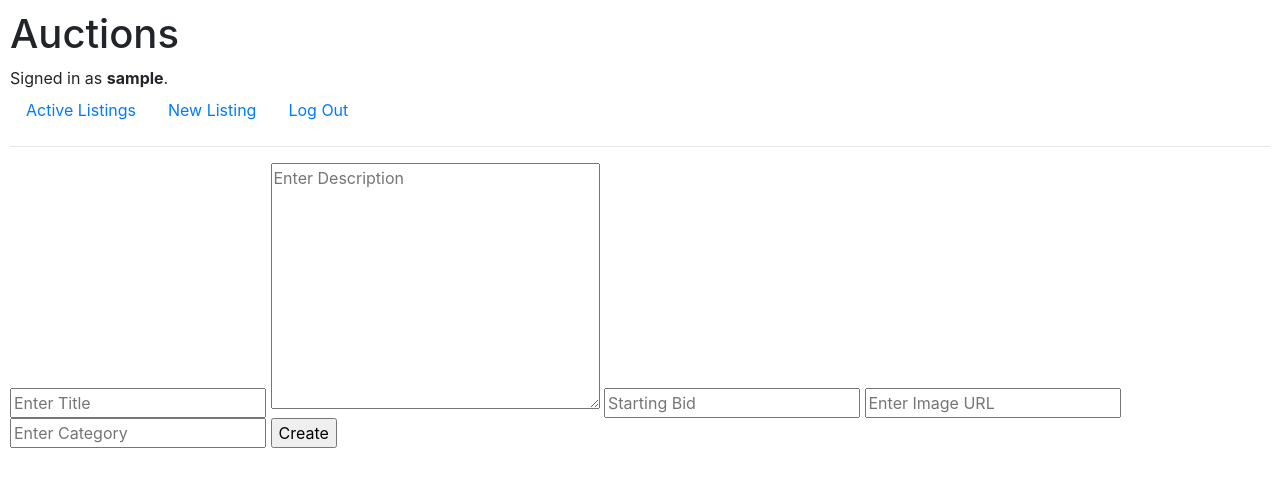
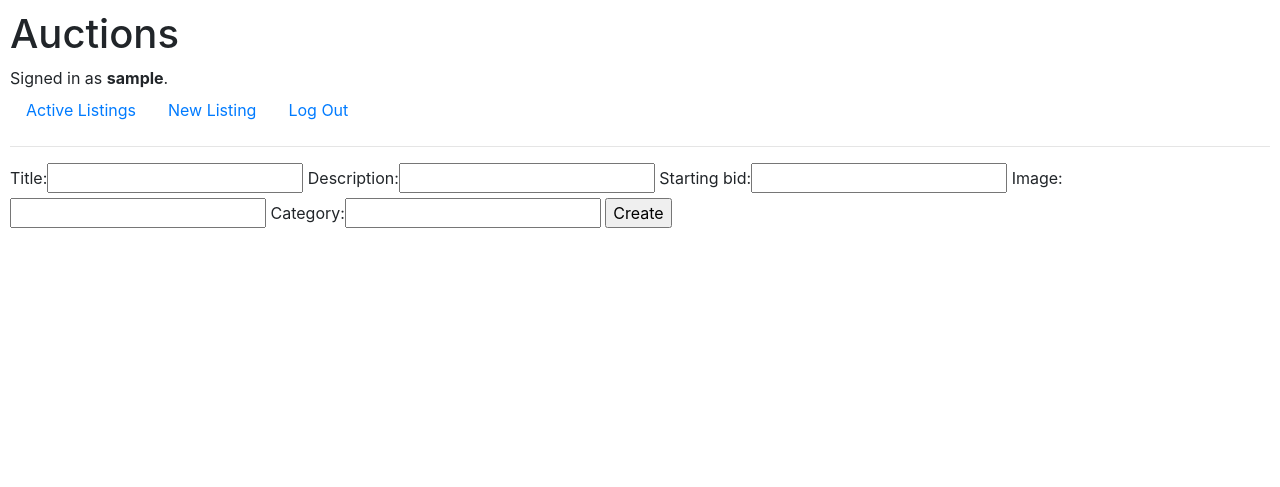
Before and after one commit to Yaksham/AuctionArena, a Django app: page /new_listing in a window 1280 px wide. Shown: the top 487 px of the page. Run offline with Django 3.2, Linux system fonts and the light colour scheme; the visitor is signed in with stand-in values (Sample User, id 1); parts of the project's set-up code (start-up, migrations or seed data) failed here and were passed over; some libraries are stand-ins or nearby versions.

Commit message:
created django forms for bids and listing, added the listing form to new listing page

```diff
--- /dev/null
+++ b/auctions/forms.py
@@ -0,0 +1,10 @@
+from django import forms
+from .models import Listing
+
+class ListingForm(forms.ModelForm):
+    class Meta:
+        model = Listing
+        fields = ['title', 'description', 'starting_bid', 'image', 'category']
+
+class PlaceBid(forms.Form):
+    bid = forms.IntegerField(label='Place Bid', step_size=1)
--- a/auctions/templates/auctions/new_listing.html
+++ b/auctions/templates/auctions/new_listing.html
@@ -8,11 +8,7 @@
 
     <form action="" method="post">
         {% csrf_token %}
-        <input type="text" name="title" placeholder="Enter Title">
-        <textarea name="description" id="" cols="30" rows="10" placeholder="Enter Description"></textarea>
-        <input type="number" name="starting_bid" min="0" placeholder="Starting Bid">
-        <input type="text" name="image" placeholder="Enter Image URL">
-        <input type="text" name="category" placeholder="Enter Category">
+        {{ form }}
         <input type="submit" value="Create">
     </form>
 
--- a/auctions/views.py
+++ b/auctions/views.py
@@ -5,6 +5,7 @@ from django.http import HttpResponse, HttpResponseRedirect
 from django.shortcuts import render, redirect
 from django.urls import reverse
 
+from .forms import ListingForm, PlaceBid
 from .models import User, Listing, Bid
 
 
@@ -42,7 +43,9 @@ def logout_view(request):
 @login_required
 def new_listing(request):
     if request.method == 'GET':
-        return render(request, "auctions/new_listing.html")
+        return render(request, "auctions/new_listing.html", {
+            "form": ListingForm()
+        })
     else:
         listing = Listing()
         listing.title = request.POST.get("title")
```
